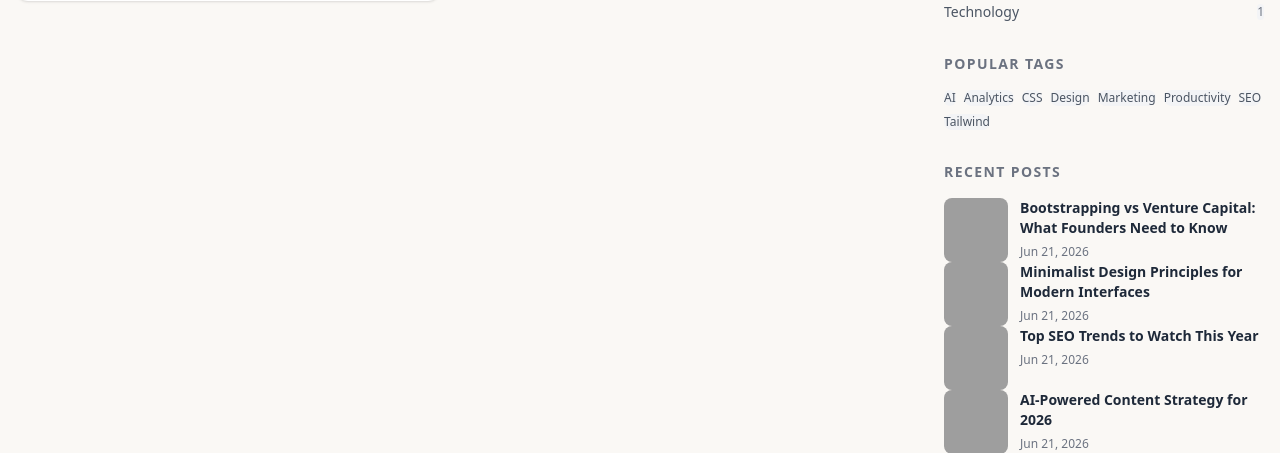
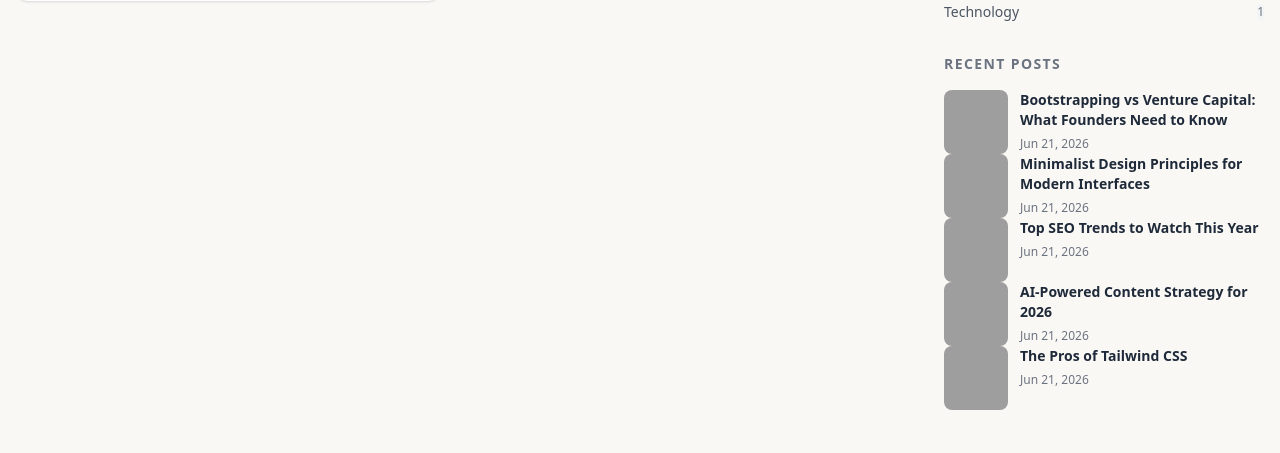
Before and after one commit to aouwalitshikkha/ai-marketings-template, a Django app: page /blog/category/design/ in a window 1280 px wide. Shown: the part 745-1198 px from the top of the page. Run offline with Django 5.2, Linux system fonts and the light colour scheme; data comes from the database, SQL or seed files in the repository; style sheets or scripts are compiled from the project's sources; some libraries are stand-ins or nearby versions; grey boxes are pictures that could not be loaded.

Commit message:
Remove Popular Tags section from sidebar

```diff
--- a/blog/templates/blog/category.html
+++ b/blog/templates/blog/category.html
@@ -125,15 +125,6 @@
         </ul>
       </div>
 
-      <div class="mb-8">
-        <h3 class="text-sm font-semibold uppercase tracking-widest text-gray-500 mb-4">Popular Tags</h3>
-        <div class="flex flex-wrap gap-2">
-          {% for tag in tags %}
-          <span class="px-3 py-1.5 rounded-full text-xs font-medium bg-gray-100 text-gray-600 hover:bg-red-100 hover:text-red-600 transition cursor-default">{{ tag.name }}</span>
-          {% endfor %}
-        </div>
-      </div>
-
       <div>
         <h3 class="text-sm font-semibold uppercase tracking-widest text-gray-500 mb-4">Recent Posts</h3>
         <ul class="space-y-4">
```
Also changed, not shown: blog/templates/blog/post_list.html (+0 -9 lines).
